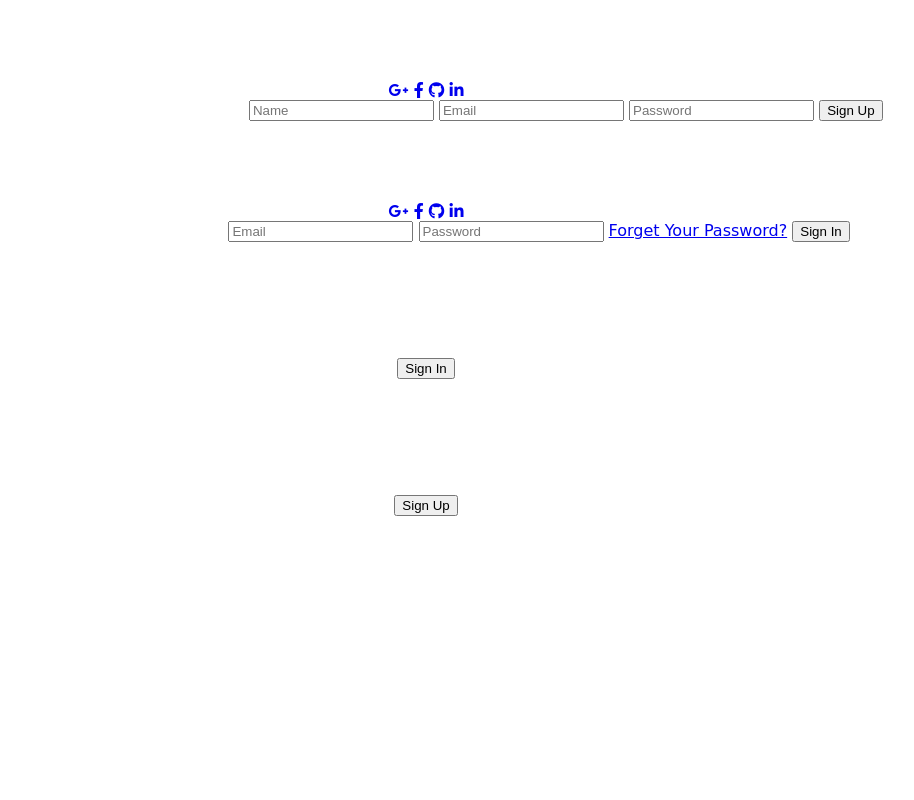
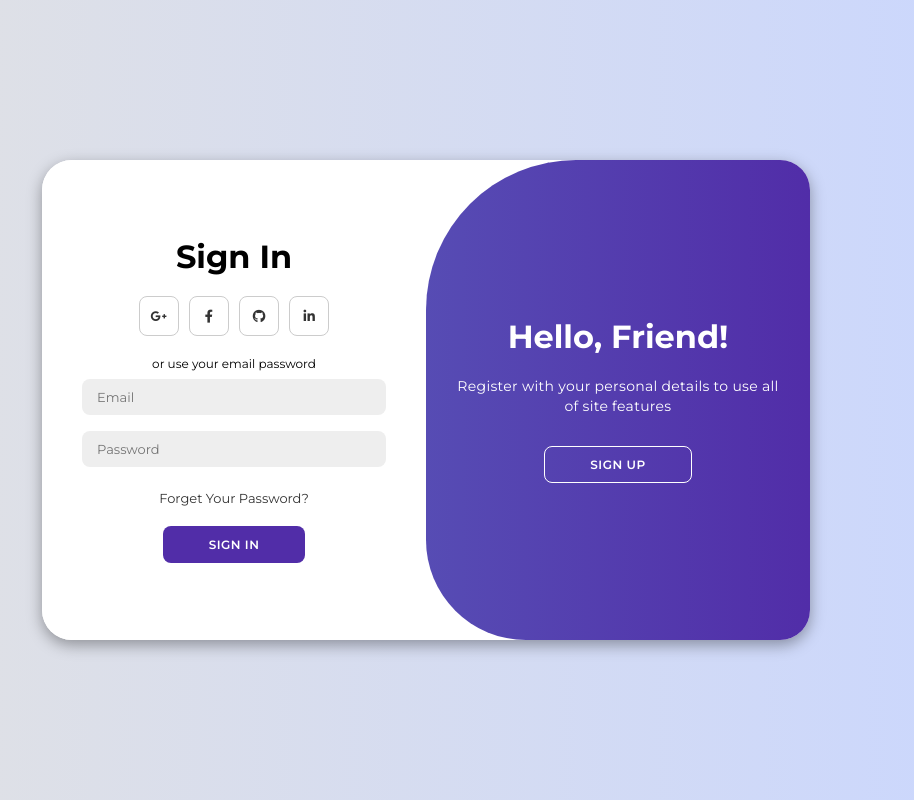
Before and after one commit to abhilash-abhi178/my-3d-website, a plain HTML site: page index.html in a window 1280 px wide. Shown: the whole page, without its empty margins (214-1128 px from the left). Drawn offline with Linux system fonts and the light colour scheme.

Commit message:
Update lpstyles.css

```diff
--- a/lpstyles.css
+++ b/lpstyles.css
@@ -1,71 +1,210 @@
-html,body{
-    margin:0px;
-    height:100%;
+@import url('https://fonts.googleapis.com/css2?family=Montserrat:wght@300;400;500;600;700&display=swap');
+
+*{
+    margin: 0;
+    padding: 0;
+    box-sizing: border-box;
+    font-family: 'Montserrat', sans-serif;
 }
-  .bg_heart{
-    position:relative;
-    top:0;
-    left:0;
-    width:100%;
-    height:100%;
-   overflow:hidden;
-    background-image:url("https://i.pinimg.com/originals/51/d8/37/51d8374126446d495348b6032202126f.jpg");
-    background-size:100% 100%;
-    z-index:-1;
+
+body{
+    background-color: #c9d6ff;
+    background: linear-gradient(to right, #e2e2e2, #c9d6ff);
+    display: flex;
+    align-items: center;
+    justify-content: center;
+    flex-direction: column;
+    height: 100vh;
 }
 
 .container{
-    position:absolute;
-    top:0;
-    left:0;
-    height:100%;
-    width:100%;
-    text-align:center;
-    color:white;
-    font-family:cursive;
+    background-color: #fff;
+    border-radius: 30px;
+    box-shadow: 0 5px 15px rgba(0, 0, 0, 0.35);
+    position: relative;
+    overflow: hidden;
+    width: 768px;
+    max-width: 100%;
+    min-height: 480px;
 }
 
-
-  .heart{
-    position:absolute;
-    top:-50%;
-    transform:rotate(-45deg);
-    -webkit-transform:rotate(-45deg);
-    -moz-transform:rotate(-45deg);
-    -m-transform:rotate(-45deg);
-  }
-  .heart:before{
-    position:absolute;
-    top:-50%;
-    left:0;
-    display:block;
-    content:"";
-    width:100%;
-    height:100%;
-    background:inherit;
-    border-radius:100%;
-  }
-  .heart:after{
-    position:absolute;
-    top:0;
-    right:-50%;
-    display:block;
-    content:"";
-    width:100%;
-    height:100%;
-    background:inherit;
-    border-radius:100%;
+.container p{
+    font-size: 14px;
+    line-height: 20px;
+    letter-spacing: 0.3px;
+    margin: 20px 0;
 }
 
-  @keyframes love {
-    0%{top:110%}
+.container span{
+    font-size: 12px;
 }
-  @-webkit-keyframes love {
-    0%{top:110%}
+
+.container a{
+    color: #333;
+    font-size: 13px;
+    text-decoration: none;
+    margin: 15px 0 10px;
 }
-  @-moz-keyframes love {
-    0%{top:110%}
+
+.container button{
+    background-color: #512da8;
+    color: #fff;
+    font-size: 12px;
+    padding: 10px 45px;
+    border: 1px solid transparent;
+    border-radius: 8px;
+    font-weight: 600;
+    letter-spacing: 0.5px;
+    text-transform: uppercase;
+    margin-top: 10px;
+    cursor: pointer;
 }
-  @-ms-keyframes love {
-    0%{top:110%}
+
+.container button.hidden{
+    background-color: transparent;
+    border-color: #fff;
 }
+
+.container form{
+    background-color: #fff;
+    display: flex;
+    align-items: center;
+    justify-content: center;
+    flex-direction: column;
+    padding: 0 40px;
+    height: 100%;
+}
+
+.container input{
+    background-color: #eee;
+    border: none;
+    margin: 8px 0;
+    padding: 10px 15px;
+    font-size: 13px;
+    border-radius: 8px;
+    width: 100%;
+    outline: none;
+}
+
+.form-container{
+    position: absolute;
+    top: 0;
+    height: 100%;
+    transition: all 0.6s ease-in-out;
+}
+
+.sign-in{
+    left: 0;
+    width: 50%;
+    z-index: 2;
+}
+
+.container.active .sign-in{
+    transform: translateX(100%);
+}
+
+.sign-up{
+    left: 0;
+    width: 50%;
+    opacity: 0;
+    z-index: 1;
+}
+
+.container.active .sign-up{
+    transform: translateX(100%);
+    opacity: 1;
+    z-index: 5;
+    animation: move 0.6s;
+}
+
+@keyframes move{
+    0%, 49.99%{
+        opacity: 0;
+        z-index: 1;
+    }
+    50%, 100%{
+        opacity: 1;
+        z-index: 5;
+    }
+}
+
+.social-icons{
+    margin: 20px 0;
+}
+
+.social-icons a{
+    border: 1px solid #ccc;
+    border-radius: 20%;
+    display: inline-flex;
+    justify-content: center;
+    align-items: center;
+    margin: 0 3px;
+    width: 40px;
+    height: 40px;
+}
+
+.toggle-container{
+    position: absolute;
+    top: 0;
+    left: 50%;
+    width: 50%;
+    height: 100%;
+    overflow: hidden;
+    transition: all 0.6s ease-in-out;
+    border-radius: 150px 0 0 100px;
+    z-index: 1000;
+}
+
+.container.active .toggle-container{
+    transform: translateX(-100%);
+    border-radius: 0 150px 100px 0;
+}
+
+.toggle{
+    background-color: #512da8;
+    height: 100%;
+    background: linear-gradient(to right, #5c6bc0, #512da8);
+    color: #fff;
+    position: relative;
+    left: -100%;
+    height: 100%;
+    width: 200%;
+    transform: translateX(0);
+    transition: all 0.6s ease-in-out;
+}
+
+.container.active .toggle{
+    transform: translateX(50%);
+}
+
+.toggle-panel{
+    position: absolute;
+    width: 50%;
+    height: 100%;
+    display: flex;
+    align-items: center;
+    justify-content: center;
+    flex-direction: column;
+    padding: 0 30px;
+    text-align: center;
+    top: 0;
+    transform: translateX(0);
+    transition: all 0.6s ease-in-out;
+}
+
+.toggle-left{
+    transform: translateX(-200%);
+}
+
+.container.active .toggle-left{
+    transform: translateX(0);
+}
+
+.toggle-right{
+    right: 0;
+    transform: translateX(0);
+}
+
+.container.active .toggle-right{
+    transform: translateX(200%);
+}
```
Lines whose indentation alone changed are shown as unchanged.
